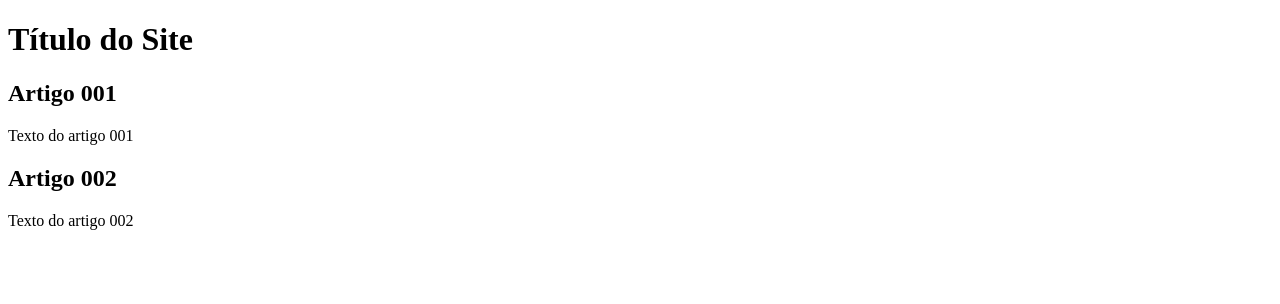
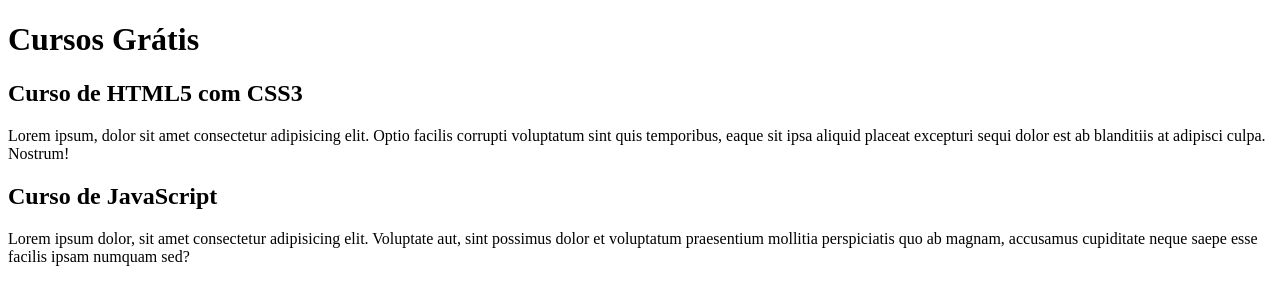
Before and after one commit to ScalcoHenrique/projeto-site, a plain HTML site: page index.html in a window 1280 px wide. Drawn offline with Linux system fonts and the light colour scheme.

Commit message:
Início do conteúdo

```diff
--- a/index.html
+++ b/index.html
@@ -8,15 +8,15 @@
 <body>
     <main>
         <header>
-            <h1>Título do Site</h1>
+            <h1>Cursos Grátis</h1>
         </header>
         <article>
-            <h2>Artigo 001</h2>
-            <p>Texto do artigo 001</p>
+            <h2>Curso de HTML5 com CSS3</h2>
+            <p>Lorem ipsum, dolor sit amet consectetur adipisicing elit. Optio facilis corrupti voluptatum sint quis temporibus, eaque sit ipsa aliquid placeat excepturi sequi dolor est ab blanditiis at adipisci culpa. Nostrum!</p>
         </article>
         <article>
-            <h2>Artigo 002</h2>
-            <p>Texto do artigo 002</p>
+            <h2>Curso de JavaScript</h2>
+            <p>Lorem ipsum dolor, sit amet consectetur adipisicing elit. Voluptate aut, sint possimus dolor et voluptatum praesentium mollitia perspiciatis quo ab magnam, accusamus cupiditate neque saepe esse facilis ipsam numquam sed?</p>
         </article>
     </main>
 </body>
```
